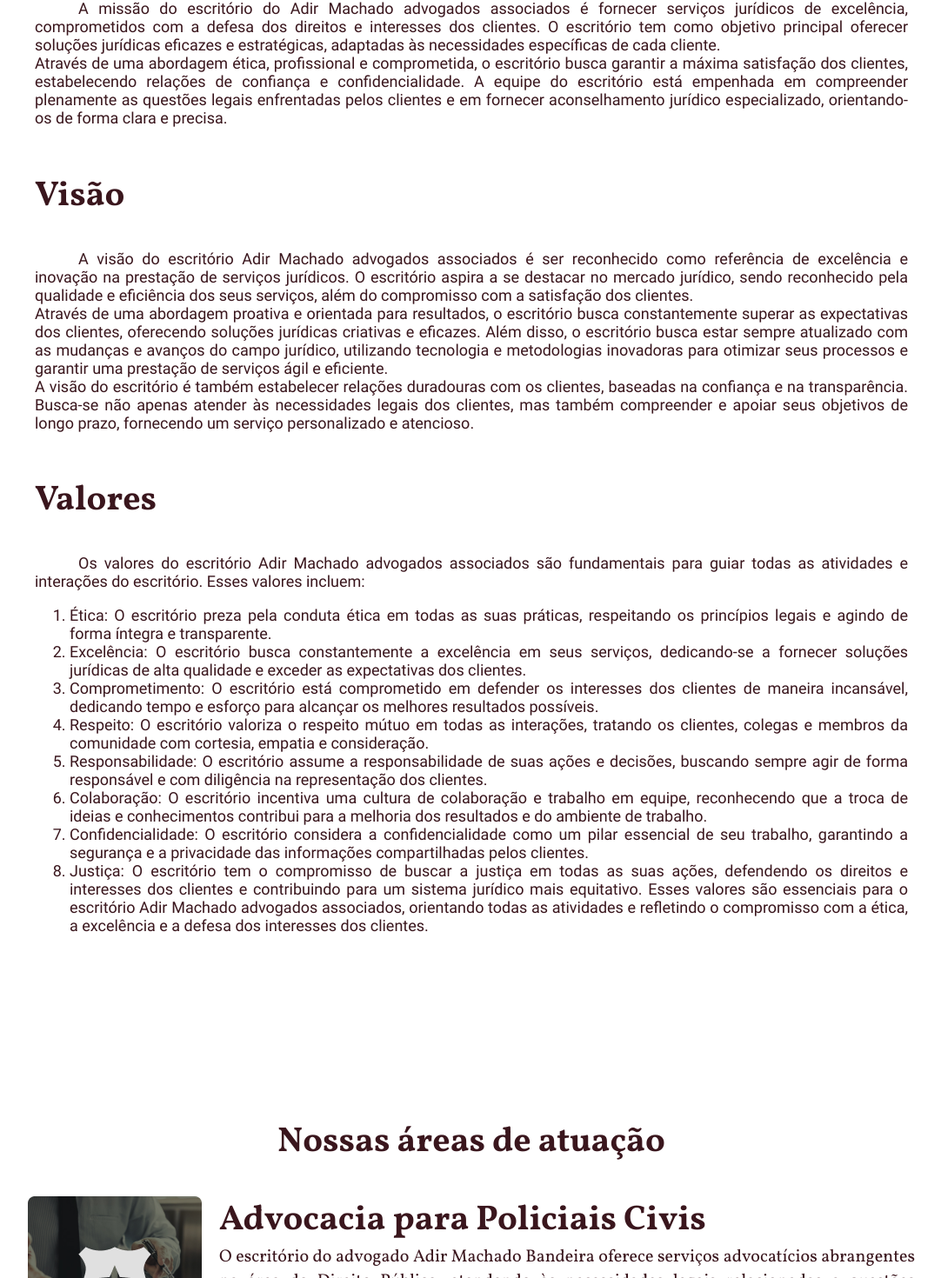
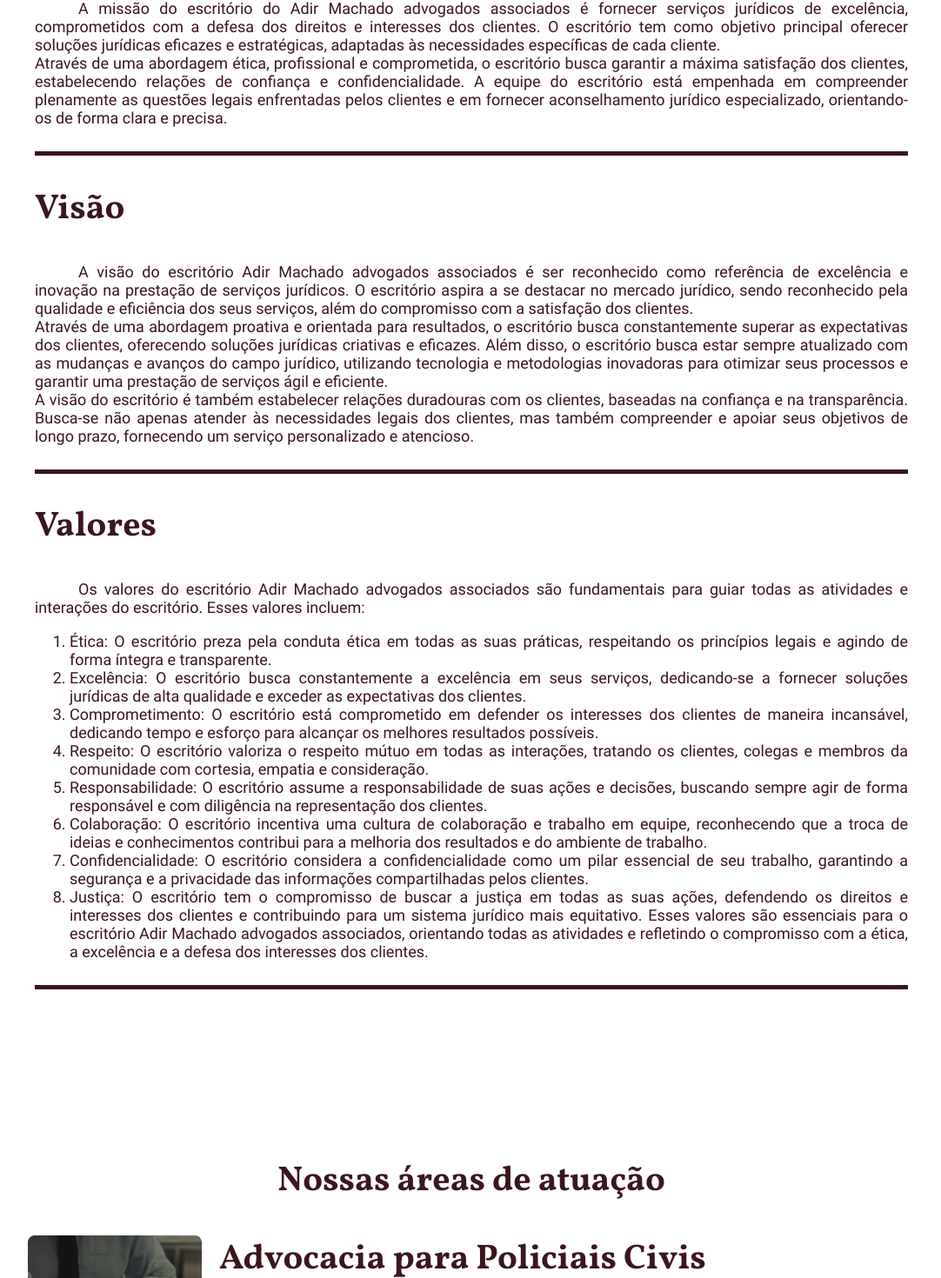
Before and after one commit to adir-machado/front-end, an Angular app: page /sobre in a window 1280 px wide. Shown: the part 805-2275 px from the top of the page at 87% size, without its empty margins (108-1190 px from the left). Built offline with nearby package versions, Linux system fonts and the light colour scheme.

Commit message:
feat[src/app]: adjusted about page

```diff
--- a/src/app/views/about-view/about-view.component.html
+++ b/src/app/views/about-view/about-view.component.html
@@ -21,6 +21,7 @@
                     A missão do escritório do Adir Machado advogados associados é fornecer serviços jurídicos de excelência, comprometidos com a defesa dos direitos e interesses dos clientes. O escritório tem como objetivo principal oferecer soluções jurídicas eficazes e estratégicas, adaptadas às necessidades específicas de cada cliente.<br>Através de uma abordagem ética, profissional e comprometida, o escritório busca garantir a máxima satisfação dos clientes, estabelecendo relações de confiança e confidencialidade. A equipe do escritório está empenhada em compreender plenamente as questões legais enfrentadas pelos clientes e em fornecer aconselhamento jurídico especializado, orientando-os de forma clara e precisa.
                 </p>
             </div>
+            <div style="width:100%; height: 5px; background-color: #3A161D; margin-top: 10px;"></div>
             <div>
                 <h1 style="font-size: 40px;">
                     Visão
@@ -29,6 +30,7 @@
                     A visão do escritório Adir Machado advogados associados é ser reconhecido como referência de excelência e inovação na prestação de serviços jurídicos. O escritório aspira a se destacar no mercado jurídico, sendo reconhecido pela qualidade e eficiência dos seus serviços, além do compromisso com a satisfação dos clientes.<br>Através de uma abordagem proativa e orientada para resultados, o escritório busca constantemente superar as expectativas dos clientes, oferecendo soluções jurídicas criativas e eficazes. Além disso, o escritório busca estar sempre atualizado com as mudanças e avanços do campo jurídico, utilizando tecnologia e metodologias inovadoras para otimizar seus processos e garantir uma prestação de serviços ágil e eficiente.<br>A visão do escritório é também estabelecer relações duradouras com os clientes, baseadas na confiança e na transparência. Busca-se não apenas atender às necessidades legais dos clientes, mas também compreender e apoiar seus objetivos de longo prazo, fornecendo um serviço personalizado e atencioso.
                 </p>
             </div>
+            <div style="width:100%; height: 5px; background-color: #3A161D; margin-top: 10px;"></div>
             <div>
                 <h1 style="font-size: 40px;">
                     Valores
@@ -47,6 +49,7 @@
                         <li>Justiça: O escritório tem o compromisso de buscar a justiça em todas as suas ações, defendendo os direitos e interesses dos clientes e contribuindo para um sistema jurídico mais equitativo. Esses valores são essenciais para o escritório Adir Machado advogados associados, orientando todas as atividades e refletindo o compromisso com a ética, a excelência e a defesa dos interesses dos clientes.</li>
                     </ol>
             </div>
+            <div style="width:100%; height: 5px; background-color: #3A161D; margin-top: 10px;"></div>
         </div>
     </div>
 </section>
@@ -114,11 +117,6 @@
                 >
                 </app-team-component>
             </div>
-            <div style="width: 100%; display: flex; justify-content: center;">
-                <button routerLink="/sobre" class="team-button">
-                    VER MAIS DETALHES
-                </button>
-            </div>
         </div>
     </div>
 </section>
```
